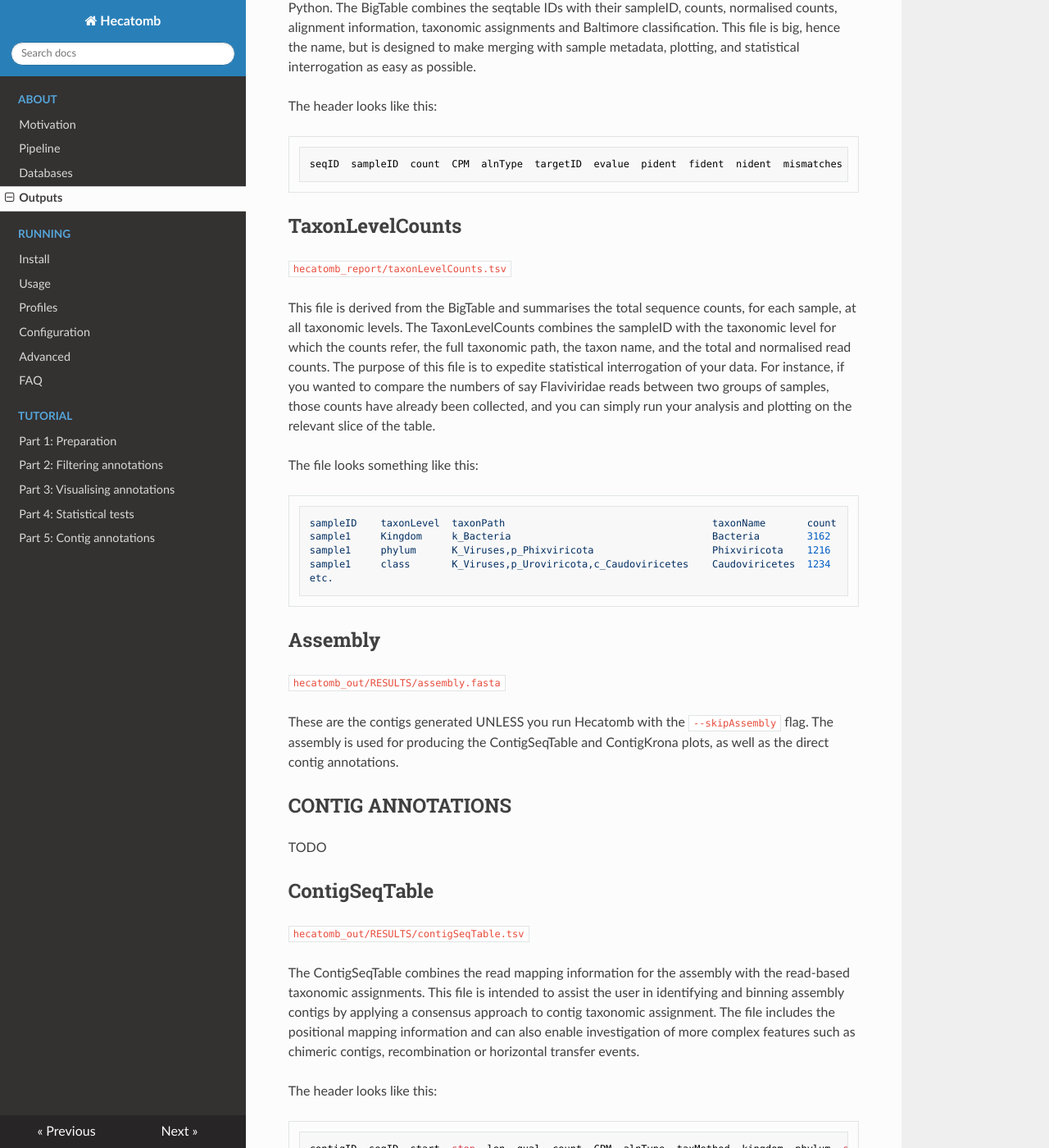
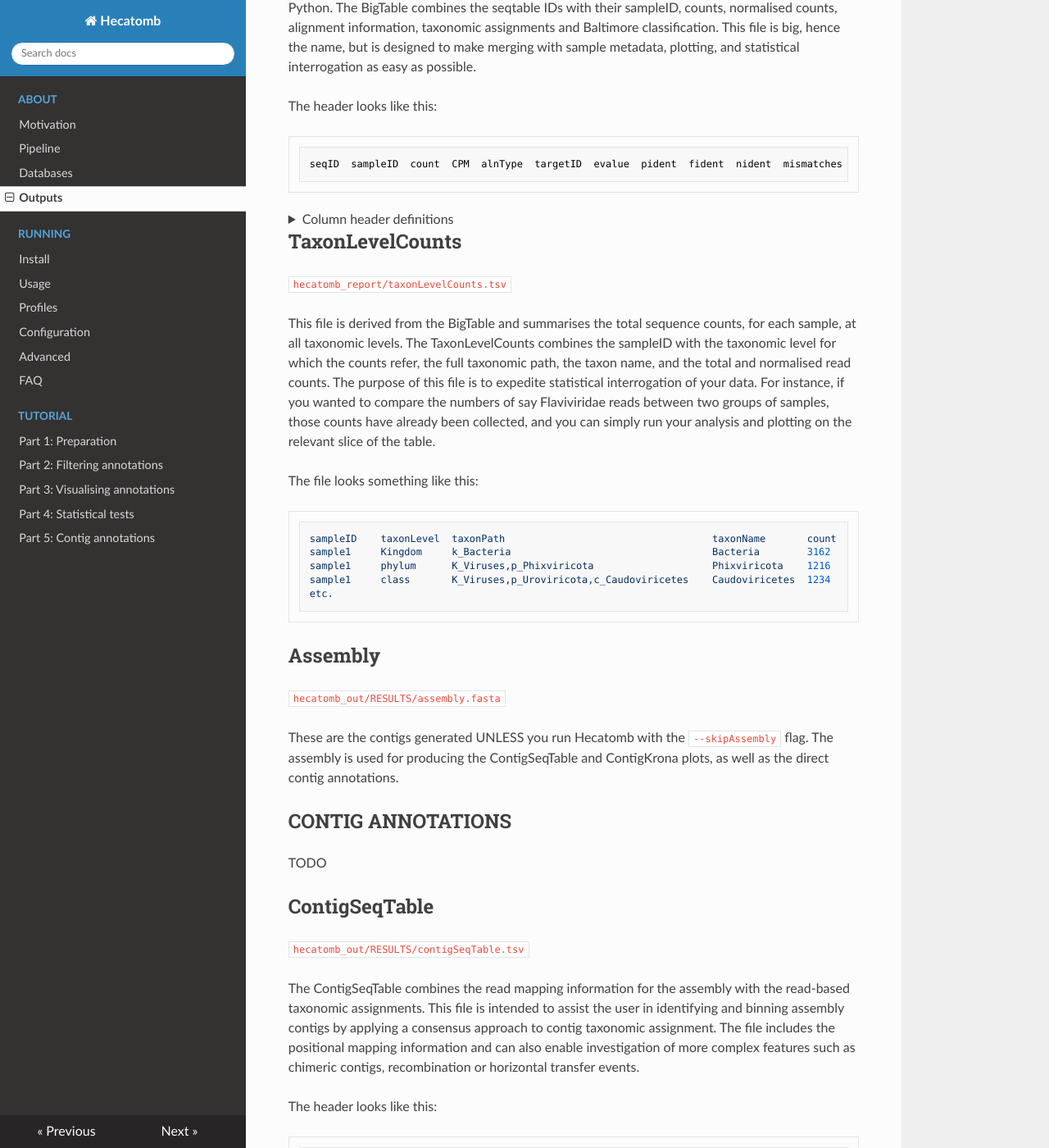
Before and after one commit to shandley/hecatomb, an MkDocs documentation site: the page built from docs/outputs.md, in a window 1280 px wide and 1400 px high, scrolled down 754 px. Shown: the whole window at 82% size. Built offline with MkDocs 1.6.1, drawn with Linux system fonts in a browser that asks for light colours; nearby versions of some CDN libraries; a script that is not in the unit is left out; some of the changed text lies outside the part shown.

Commit message:
add header definitions for some output tables.

````diff
--- a/docs/outputs.md
+++ b/docs/outputs.md
@@ -32,6 +32,35 @@
 ```text
 seqID  sampleID  count  CPM  alnType  targetID  evalue  pident  fident  nident  mismatches  qcov  tcov  qstart  qend  qlen  tstart  tend  tlen  alnlen  bits  targetName  taxMethod  kingdom  phylum  class  order  family  genus  species  baltimoreType  baltimoreGroup
 ```
+<details>
+    <summary>Column header definitions</summary>
+    <b>seqID:</b> Sequence ID (format = sampleID:count:uniqueInt)<br>
+    <b>sampleID:</b> The sample IDs derived from the read files<br>
+    <b>count:</b> The number of reads represented by the sequence<br>
+    <b>CPM:</b> Counts Per Million (counts normalized by library size)<br>
+    <b>alnType:</b> Type of alignment (aa = amino acid, nt = nucleotide)<br>
+    <b>targetID:</b> The UniProt or NCBI ID of the database target sequence<br>
+    <b>evalue:</b> expect value of the alignment (less is better)<br>
+    <b>pident:</b> percent identity (of the alignment)<br>
+    <b>fident:</b> fraction identity<br>
+    <b>nident:</b> number of identical bases/residues<br>
+    <b>mismatches:</b> number of mismatched bases/residues<br>
+    <b>qcov:</b> coverage of query sequence (query = seqtable sequence)<br>
+    <b>tcov:</b> coverage of target sequence (target = database sequence)<br>
+    <b>qstart:</b> query start position<br>
+    <b>qend:</b> query end position<br>
+    <b>qlen:</b> query sequence length<br>
+    <b>tstart:</b> target start position<br>
+    <b>tend:</b> target end position<br>
+    <b>tlen:</b> target sequence length<br>
+    <b>alnlen:</b> alignment length<br>
+    <b>bits:</b> bit score (more is better)<br>
+    <b>targetName:</b> target sequence name<br>
+    <b>taxMethod:</b> Method used to assign taxonomy (either Lowest Common Ancestor, "LCA"; or top hit sequence, "topHit")<br>
+    <b>kingdom/phylum/class/order/family/genus/species:</b> Taxonomy annotations<br>
+    <b>baltimoreType:</b> Baltimore classification (double/single strand, DNA/RNA, +/-)<br>
+    <b>baltimoreGroup:</b> Baltimore classification group<br>
+</details>
 
 ## TaxonLevelCounts
 
@@ -80,6 +109,23 @@
 contigID  seqID  start  stop  len  qual  count  CPM  alnType  taxMethod  kingdom  phylum  class  order  family  genus  species  baltimoreType  baltimoreGroup
 ```
 
+<details>
+    <summary>Column header definitions</summary>
+    <b>contigID:</b> Contid ID from assembly.fasta<br>
+    <b>seqID:</b> Sequence ID (format = sampleID:count:uniqueInt)<br>
+    <b>start:</b> Alignment start position on contig<br>
+    <b>stop:</b> Alignment end position on contig<br>
+    <b>len:</b> Alignment length<br>
+    <b>qual:</b> Alignment quality<br>
+    <b>count:</b> The number of reads represented by the sequence<br>
+    <b>CPM:</b> Counts Per Million (counts normalized by library size)<br>
+    <b>alnType:</b> Type of alignment (aa = amino acid, nt = nucleotide)<br>
+    <b>taxMethod:</b> Method used to assign taxonomy (either Lowest Common Ancestor, "LCA"; or top hit sequence, "topHit")<br>
+    <b>kingdom/phylum/class/order/family/genus/species:</b> Taxonomy annotations<br>
+    <b>baltimoreType:</b> Baltimore classification (double/single strand, DNA/RNA, +/-)<br>
+    <b>baltimoreGroup:</b> Baltimore classification group<br>
+</details>
+
 ## Sankey
 
 `hecatomb_report/Sankey.svg`
````
